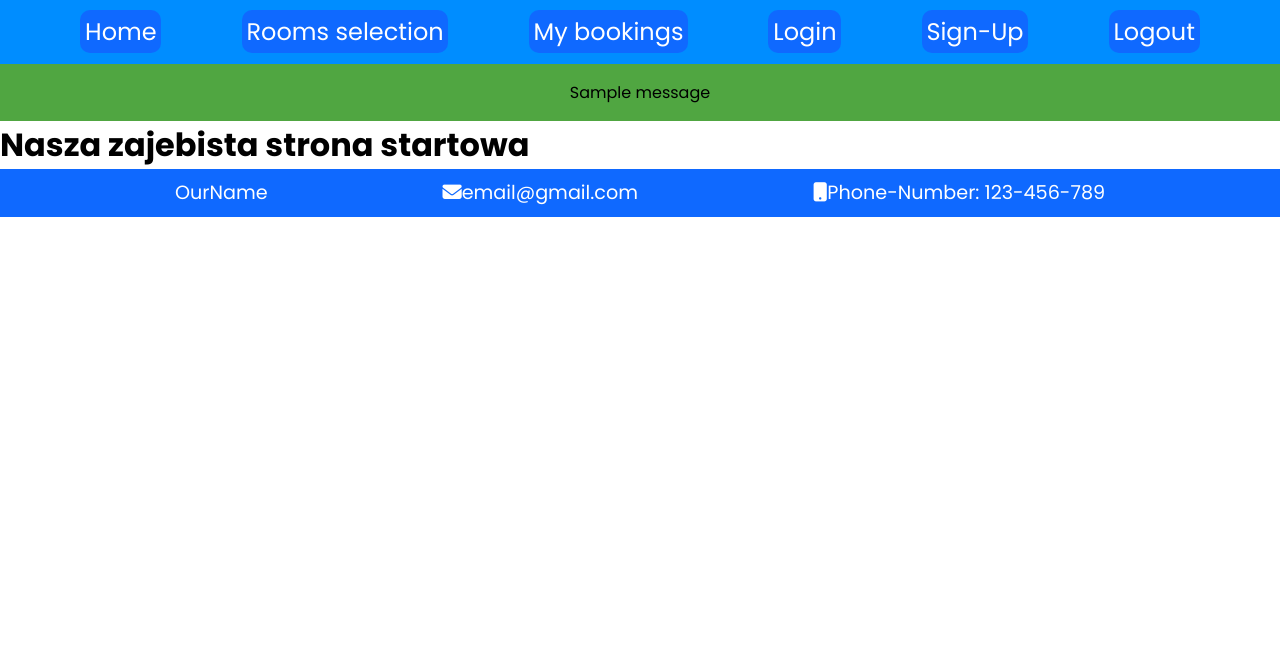
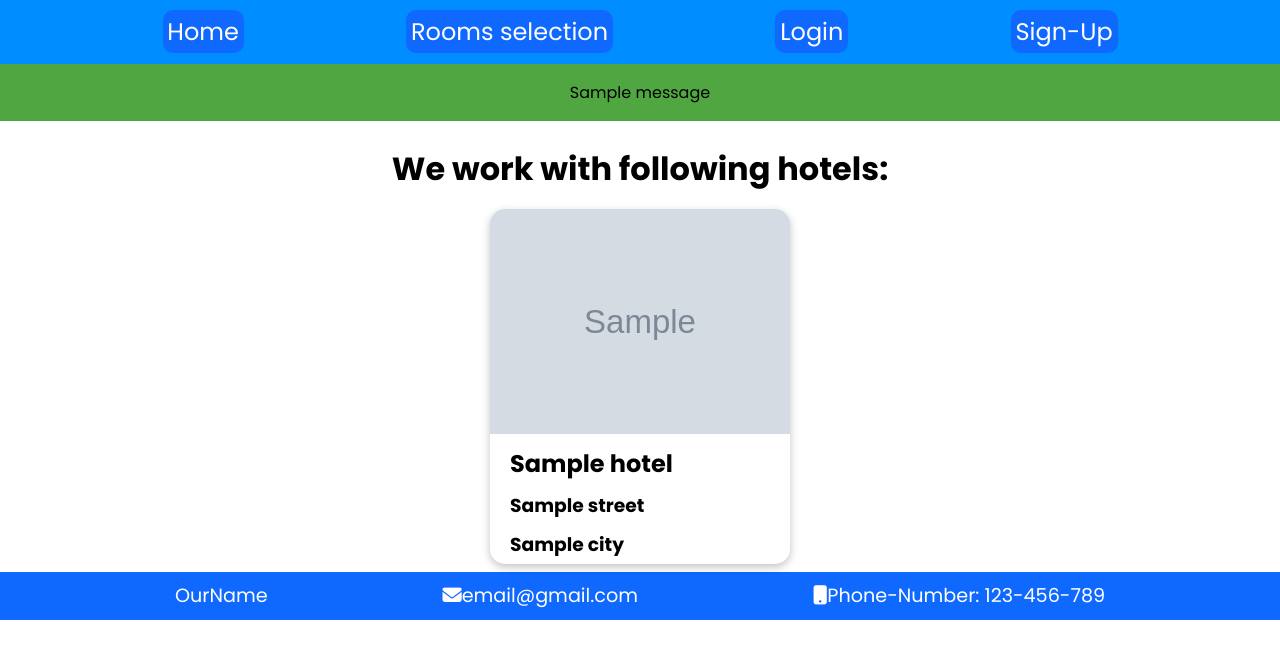
Before and after one commit to AntuanW/BD-MiniProject, a Flask app: page / in a window 1280 px wide. Shown: the top 659 px of the page. Run offline with Flask 3, Linux system fonts and the light colour scheme; grey boxes marked "Sample" are stand-in pictures; one stand-in notice (Sample message) is shown; a database or web service that is not in the repository returns one stand-in record (values such as "Sample title"); some libraries are stand-ins or nearby versions.

Commit message:
Fronted all the way

```diff
--- a/hotels2/routes/auth.py
+++ b/hotels2/routes/auth.py
@@ -23,7 +23,7 @@ def login():
             return redirect(url_for('views.home'))
         else:
             flash('Incorrect password.', category='error')
-    return render_template("login.html")
+    return render_template("login.html", user=current_user)
 
 
 @auth.route('/logout')
@@ -64,4 +64,4 @@ def sign_up():
             else:
                 flash('Creating account failed, this email is already taken!', category='error')
 
-    return render_template("signup.html")
+    return render_template("signup.html", user=current_user)
--- a/hotels2/routes/views.py
+++ b/hotels2/routes/views.py
@@ -1,15 +1,28 @@
 from flask import Blueprint, render_template
 from flask_login import login_required, current_user
+from hotels2.server.dbOperations import *
 
 views = Blueprint('views', __name__)
 
 
 @views.route('/')
 def home():
-    return render_template("start_page.html")
+    hotels = get_all_hotels()
+    return render_template("start_page.html", user=current_user, hotels=hotels)
 
 
 @views.route('/bookings')
 @login_required
 def logged_home():
-    return render_template("my_bookings.html")
+    return render_template("my_bookings.html", user=current_user)
+
+
+@views.route('/rooms')
+def rooms_list():
+    return render_template("rooms_list.html", user=current_user)
+
+
+@views.route('/reserve_rooms')
+@login_required
+def reserve_list():
+    return render_template("reserve_rooms.html", user=current_user)
--- a/hotels2/static/base_style.css
+++ b/hotels2/static/base_style.css
@@ -34,6 +34,44 @@
 }
 
 
+/* Hotel cards */
+.content-wrapper{
+    align-items: center;
+    padding: .5em;
+}
+
+.content-wrapper h1{
+    text-align: center;
+    padding: .5em;
+}
+
+.hotels-wrapper{
+    display: flex;
+    justify-content: space-evenly;
+    flex-wrap: wrap;
+}
+
+.hotel-card{
+    box-shadow: rgba(0, 0, 0, 0.24) 0px 3px 8px;
+    border-radius: 15px;
+}
+
+.hotel-card img{
+    border-top-left-radius: 15px;
+    border-top-right-radius: 15px;
+    width: 300px;
+}
+
+.hotel-name{
+    font-size: 1.5rem;
+}
+
+.hotel-card h3{
+    padding: 5px;
+    margin-left: 15px;
+}
+
+
 
 /* FOOTER */
 .footer-items{
--- a/hotels2/templates/start_base.html
+++ b/hotels2/templates/start_base.html
@@ -14,12 +14,17 @@
 </head>
 <body>
     <nav class="navbar">
+        {% if user.is_authenticated %}
         <div class="nav-elem"><a id="home" href="/">Home</a></div>
-        <div class="nav-elem"><a id="rooms" href="/">Rooms selection</a></div>
+        <div class="nav-elem"><a id="rooms" href="/reserve_rooms">Rooms selection</a></div>
         <div class="nav-elem"><a id="bookings" href="/bookings">My bookings</a></div>
+        <div class="nav-elem"><a id="logout" href="/logout">Logout</a></div>
+        {% else %}
+        <div class="nav-elem"><a id="home" href="/">Home</a></div>
+        <div class="nav-elem"><a id="rooms" href="/rooms">Rooms selection</a></div>
         <div class="nav-elem"><a id="login" href="/login">Login</a></div>
         <div class="nav-elem"><a id="signUp" href="/sign-up">Sign-Up</a></div>
-        <div class="nav-elem"><a id="logout" href="/logout">Logout</a></div>
+        {% endif %}
     </nav>
 
     {% with messages = get_flashed_messages(with_categories=true) %}
--- a/hotels2/templates/start_page.html
+++ b/hotels2/templates/start_page.html
@@ -1,8 +1,16 @@
 {% extends "start_base.html" %}
 {% block content %}
-    <main>
-        <h1>
-            Nasza zajebista strona startowa
-        </h1>
+    <main class="content-wrapper">
+        <h1>We work with following hotels:</h1>
+        <div class="hotels-wrapper" id="hotels">
+            {% for hotel in hotels %}
+            <div class="hotel-card">
+                <img src={{ hotel['imgUrl'] }}>
+                <h3 class="hotel-name">{{ hotel['name'] }}</h3>
+                <h3>{{ hotel['street'] }}</h3>
+                <h3>{{ hotel['city'] }}</h3>
+            </div>
+            {% endfor %}
+        </div>
     </main>
 {% endblock %}
```
Also changed, not shown: hotels2/templates/logged_base.html (deleted, +0 -48 lines), hotels2/templates/logged_home.html (deleted, +0 -8 lines), hotels2/templates/reserve_rooms.html (added, +7 -0 lines), hotels2/templates/rooms_list.html (+24 -0 lines).
